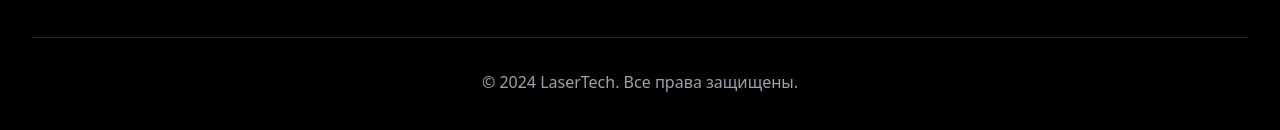
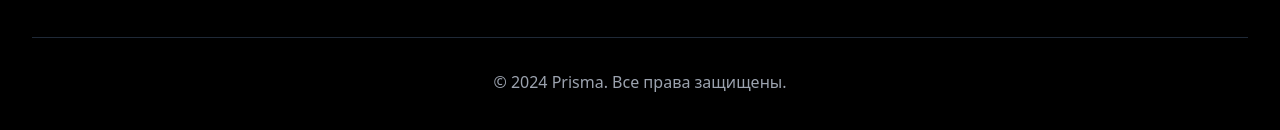
Before and after one commit to pr-poehali-dev/laser-welding-website, a React (Vite) app: page / in a window 1280 px wide. Shown: the part 4031-4161 px from the top of the page. Built offline with nearby package versions, Linux system fonts and the light colour scheme.

Commit message:
Обновление 1 компонентов

```diff
--- a/src/components/Footer.tsx
+++ b/src/components/Footer.tsx
@@ -77,7 +77,7 @@ const Footer = () => {
         </div>
 
         <div className="border-t border-gray-800 mt-12 pt-8 text-center text-gray-400">
-          <p>&copy; 2024 LaserTech. Все права защищены.</p>
+          <p>© 2024 Prisma. Все права защищены.</p>
         </div>
       </div>
     </footer>
```
